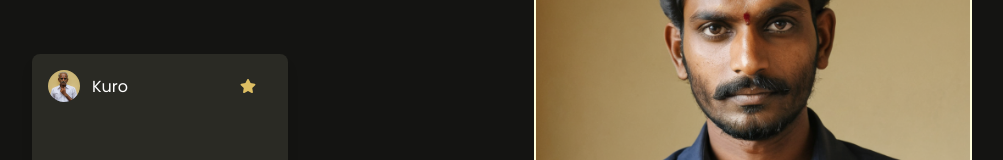
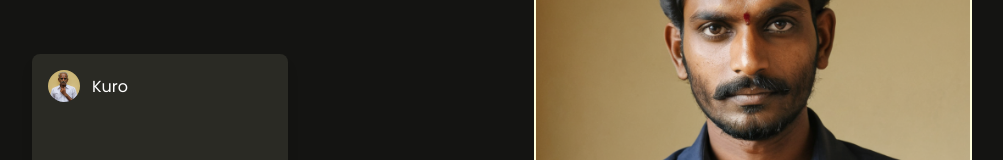
Before and after one commit to Nota0515/Cafe_website, a React (Vite) app: page / in a window 1280 px wide. Shown: the part 1786-1946 px from the top of the page, without its empty margins (138-1141 px from the left). Built offline with nearby package versions, Linux system fonts and the light colour scheme.

Commit message:
made ratings component

```diff
--- a/src/components/Rating.jsx
+++ b/src/components/Rating.jsx
@@ -1,11 +1,23 @@
-import { FaStar } from "react-icons/fa";
+import { FaStar , FaStarHalf } from "react-icons/fa";
 
 const Rating = ({num}) => {
+  const rating = [];
+  if(num==4.5){
+    for (let i=0; i<4; i++){
+      rating.push(<FaStar key={i} color="#DDBE63"/>);
+    }
+    rating.push(<FaStarHalf color="#DDBE63" />);
+  }else{
+    for (let i=0 ; i<num; i++){
+      rating.push(<FaStar key={i} color="#DDBE63" />);
+    }
+  }
+
   return (
     <div className="flex items-center">
-        <FaStar color="#DDBE63"/>
+      {rating}
     </div>
   )
 }
 
-export default Rating
+export default Rating;
```
